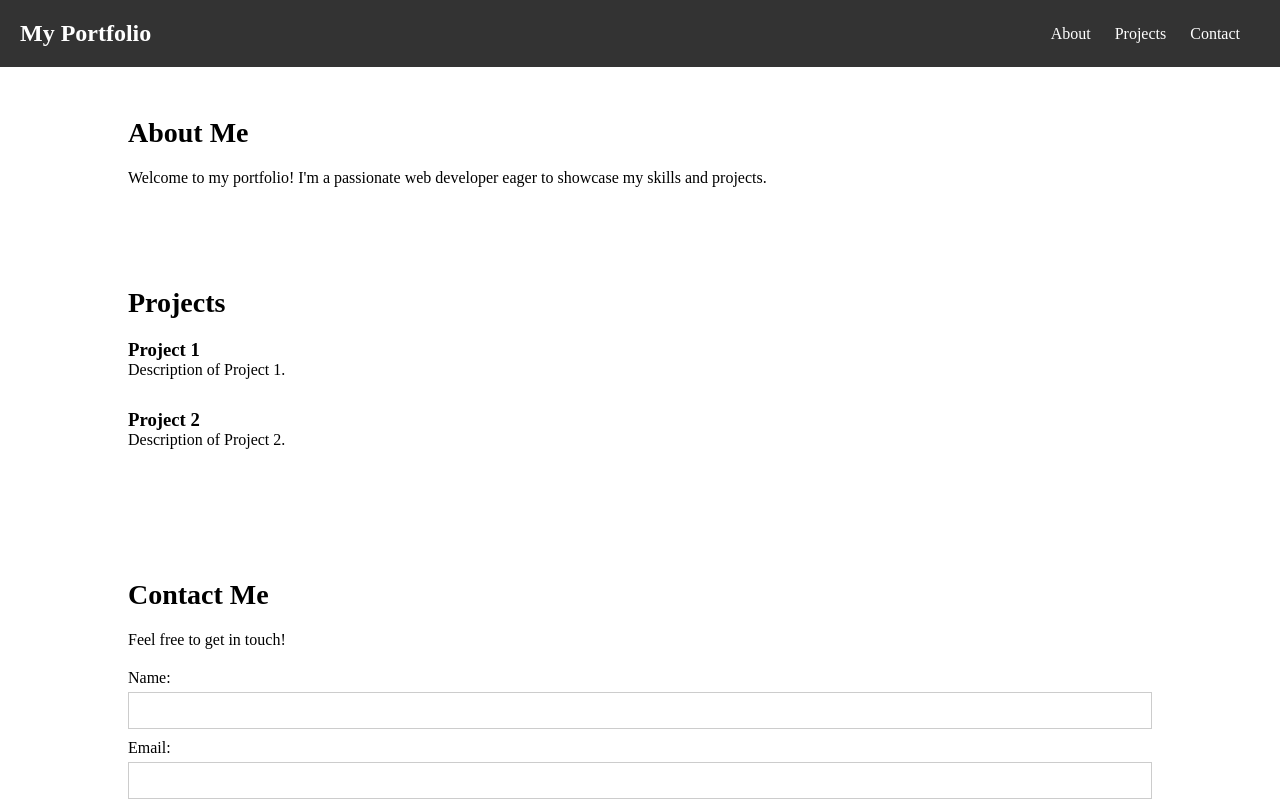
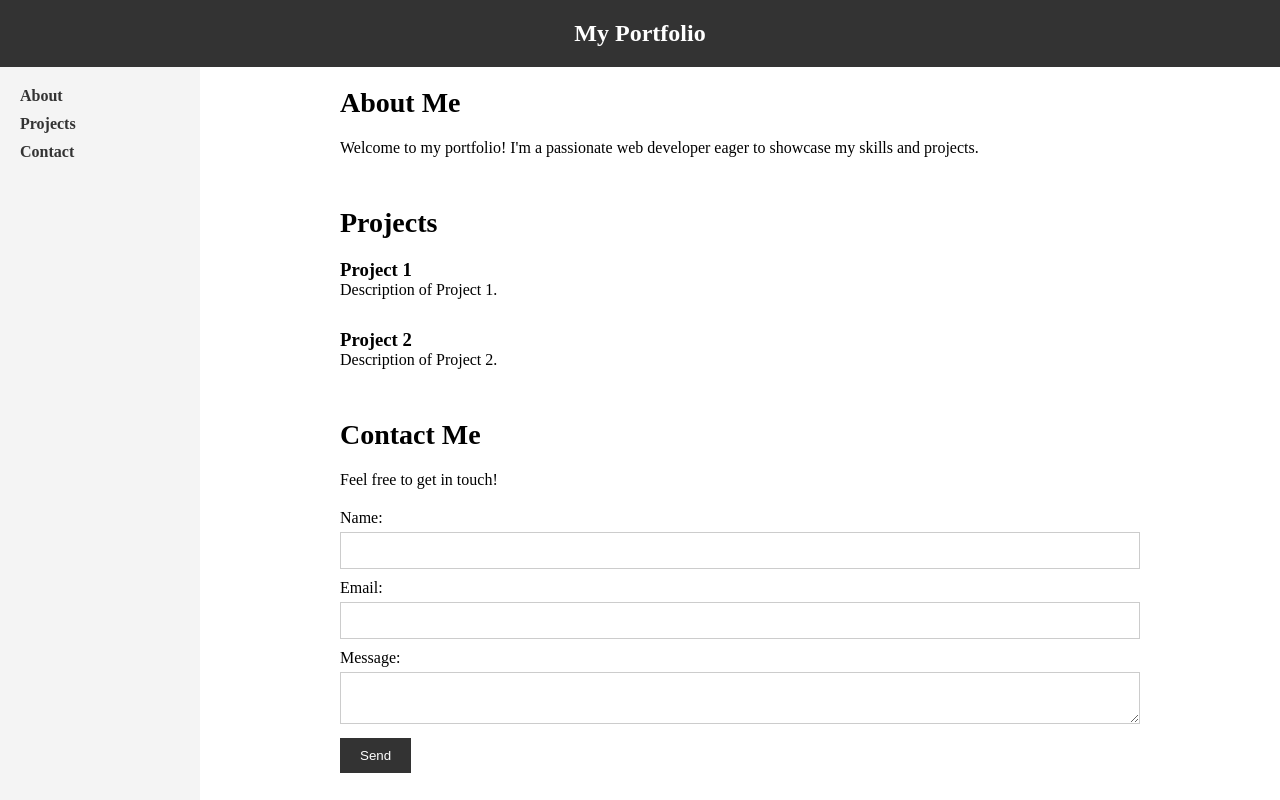
Before and after one commit to HellohennessyWasTaken/robloxstudio-portfolio, a plain HTML site: page index.html in a window 1280 px wide. Shown: the top 800 px of the page. Drawn offline with Linux system fonts and the light colour scheme.

Commit message:
Added a side bar.

```diff
--- a/index.html
+++ b/index.html
@@ -10,6 +10,11 @@
     <header>
         <div class="container">
             <h1>My Portfolio</h1>
+        </div>
+    </header>
+
+    <div class="main-content">
+        <aside class="sidebar">
             <nav>
                 <ul>
                     <li><a href="#about">About</a></li>
@@ -17,9 +22,9 @@
                     <li><a href="#contact">Contact</a></li>
                 </ul>
             </nav>
-        </div>
-    </header>
+        </aside>
 
+        <section class="content">
             <section id="about">
                 <div class="container">
                     <h2>About Me</h2>
@@ -57,6 +62,8 @@
                     </form>
                 </div>
             </section>
+        </section>
+    </div>
 
     <footer>
         <div class="container">
--- a/styles.css
+++ b/styles.css
@@ -10,12 +10,10 @@ header {
     background-color: #333;
     color: #fff;
     padding: 20px 0;
+    text-align: center;
 }
 
 header .container {
-    display: flex;
-    justify-content: space-between;
-    align-items: center;
     padding: 0 20px;
 }
 
@@ -23,27 +21,44 @@ header h1 {
     font-size: 24px;
 }
 
-nav ul {
+/* Layout styling */
+.main-content {
+    display: flex;
+}
+
+/* Style sidebar */
+.sidebar {
+    width: 200px;
+    background-color: #f4f4f4;
+    padding: 20px;
+}
+
+.sidebar nav ul {
     list-style-type: none;
 }
 
-nav ul li {
-    display: inline;
-    margin-right: 20px;
+.sidebar nav ul li {
+    margin-bottom: 10px;
 }
 
-nav ul li a {
-    color: #fff;
+.sidebar nav ul li a {
+    color: #333;
     text-decoration: none;
+    font-weight: bold;
 }
 
-/* Style sections */
+/* Style main content */
+.content {
+    flex: 1;
+    padding: 20px;
+}
+
 section {
-    padding: 50px 0;
+    margin-bottom: 50px;
 }
 
 section .container {
-    width: 80%;
+    max-width: 800px;
     margin: 0 auto;
 }
 
```
Lines whose indentation alone changed are shown as unchanged.
